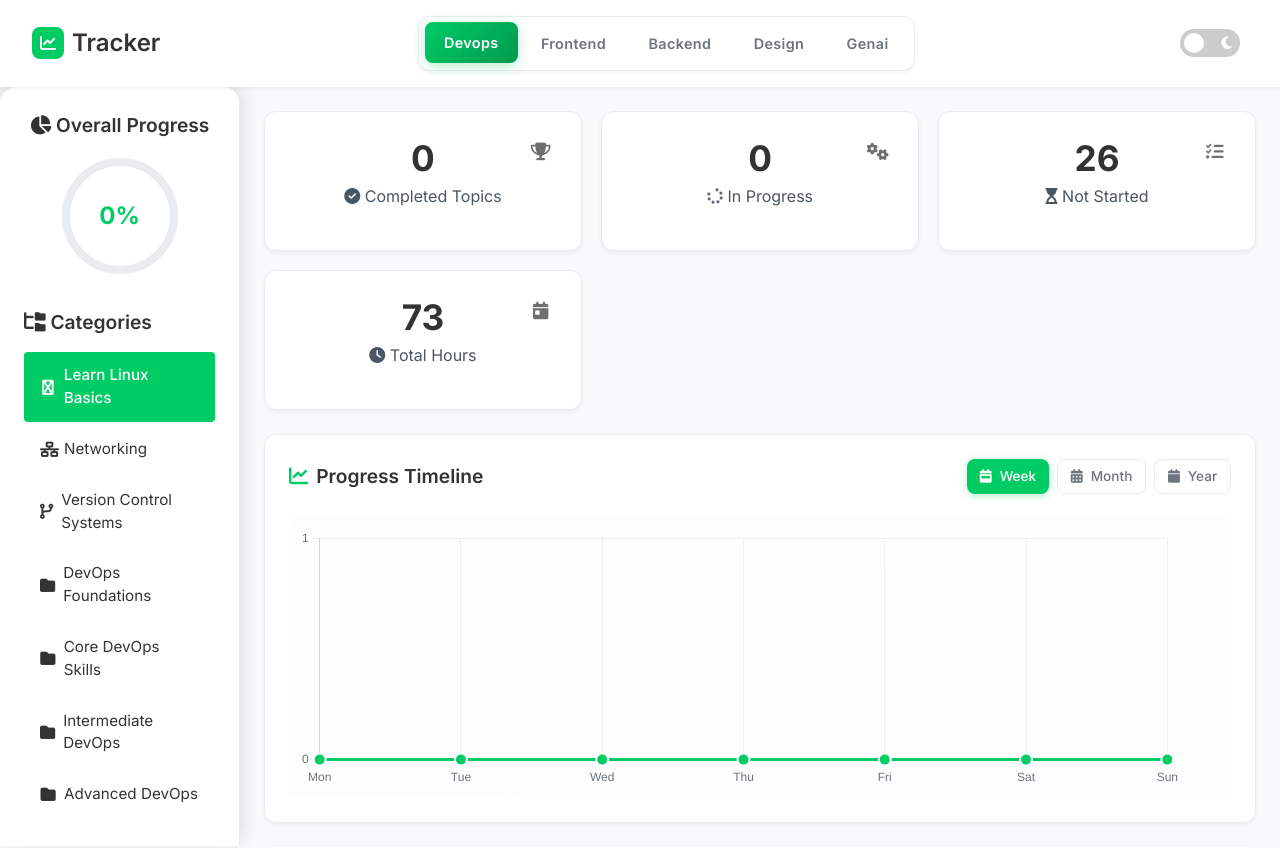
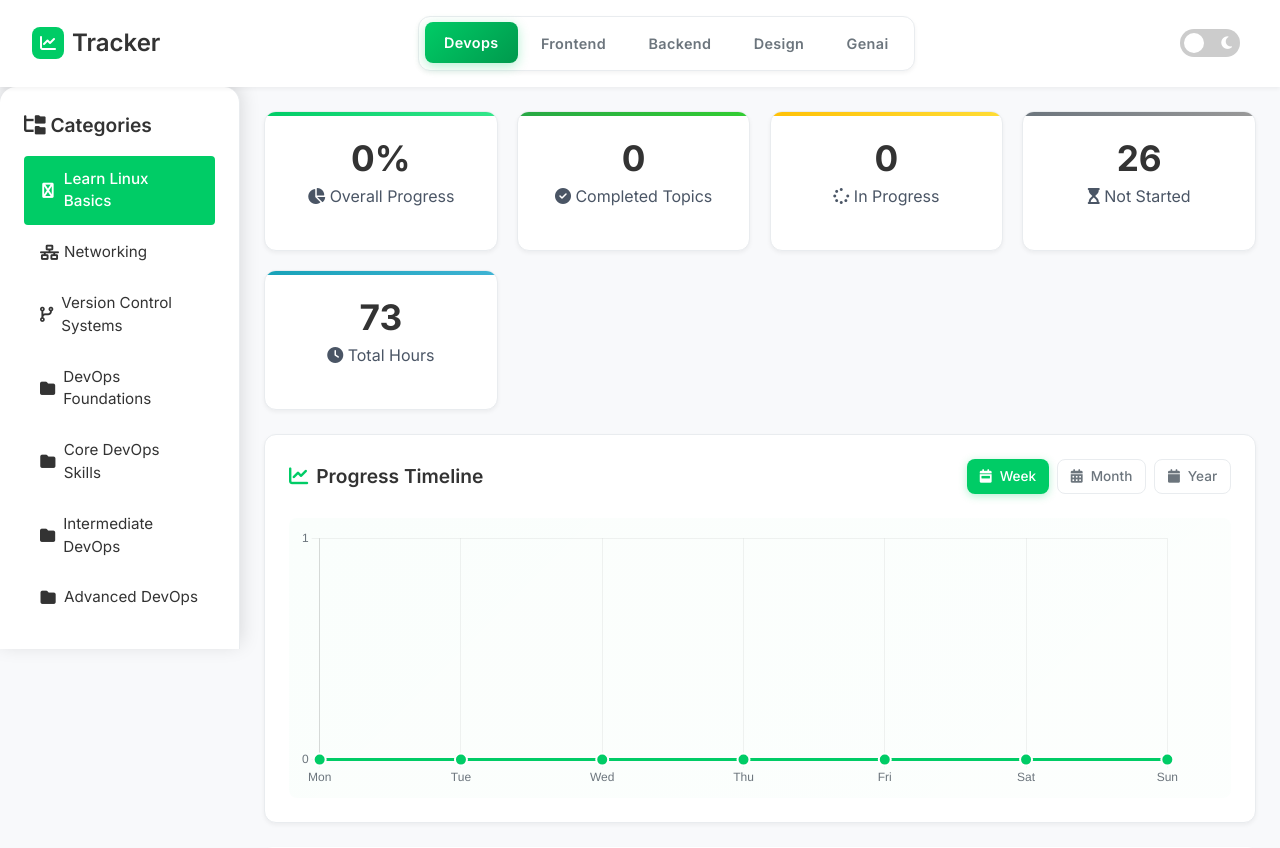
Before and after one commit to maitrekpatel1612/Tracker, a React (Vite) app: page / in a window 1280 px wide. Shown: the top 848 px of the page. Built offline with nearby package versions, Linux system fonts and the light colour scheme.

Commit message:
Refactor overall progress handling: update components to include overall progress data and adjust styles for stats cards

```diff
--- a/src/App.jsx
+++ b/src/App.jsx
@@ -90,7 +90,6 @@ function AppContent() {
           categories={categories}
           currentCategory={currentCategory}
           onCategoryChange={handleCategoryChange}
-          overallProgress={overallProgress}
           className={showSidebar ? 'show' : ''}
         />
 
@@ -100,6 +99,7 @@ function AppContent() {
           currentCategory={currentCategory}
           categoryData={currentCategoryData}
           onTopicUpdate={handleTopicUpdate}
+          overallProgress={overallProgress}
         />
       </div>
 
--- a/src/components/MainContent.jsx
+++ b/src/components/MainContent.jsx
@@ -7,7 +7,8 @@ const MainContent = ({
   stats,
   isDarkMode,
   categoryData,
-  onTopicUpdate
+  onTopicUpdate,
+  overallProgress
 }) => {
   if (!categoryData) {
     return (
@@ -18,10 +19,9 @@ const MainContent = ({
       </main>
     );
   }
-
-  return (
+    return (
     <main className="content">
-      <StatsCards stats={stats} />
+      <StatsCards stats={stats} overallProgress={overallProgress} />
       <ProgressChart isDarkMode={isDarkMode} />
 
       <div className="roadmap-container">
--- a/src/components/Sidebar.jsx
+++ b/src/components/Sidebar.jsx
@@ -4,30 +4,9 @@ const Sidebar = ({
   categories,
   currentCategory,
   onCategoryChange,
-  overallProgress,
   className = ''
-}) => {
-  return (
+}) => {  return (
     <div className={`sidebar ${className}`}>
-      <div className="progress-overview">
-        <h2><i className="fas fa-chart-pie"></i> Overall Progress</h2>
-        <div className="progress-circle">
-          <span className="progress-percentage">{overallProgress}%</span>
-          <svg width="120" height="120" className="progress-ring">
-            <circle className="progress-ring-circle-bg" cx="60" cy="60" r="54" />
-            <circle
-              className="progress-ring-circle"
-              cx="60"
-              cy="60"
-              r="54"
-              style={{
-                strokeDasharray: `${2 * Math.PI * 54} ${2 * Math.PI * 54}`,
-                strokeDashoffset: `${2 * Math.PI * 54 - (overallProgress / 100) * 2 * Math.PI * 54}`
-              }}
-            />
-          </svg>
-        </div>
-      </div>
       <div className="categories">
         <h2><i className="fas fa-folder-tree"></i> Categories</h2>
         <ul className="category-list">
--- a/src/components/StatsCards.jsx
+++ b/src/components/StatsCards.jsx
@@ -1,6 +1,15 @@
 import React from 'react';
 
 const cardData = [
+  {
+    key: 'overallprogress',
+    icon: 'fas fa-chart-pie',
+    accentClass: 'overallprogress',
+    titleIcon: 'fas fa-chart-pie',
+    title: 'Overall Progress',
+    valueKey: 'overallProgress',
+    isPercentage: true
+  },
   {
     key: 'completed',
     icon: 'fas fa-trophy',
@@ -13,7 +22,7 @@ const cardData = [
     key: 'inprogress',
     icon: 'fas fa-cogs',
     accentClass: 'inprogress',
-    titleIcon: 'fas fa-spinner fa-spin',
+    titleIcon: 'fas fa-spinner',
     title: 'In Progress',
     valueKey: 'inProgress'
   },
@@ -35,9 +44,9 @@ const cardData = [
   }
 ];
 
-const StatsCards = ({ stats }) => {
+const StatsCards = ({ stats, overallProgress }) => {
   return (
-    <div className="stats-cards beautiful-cards grid grid-cols-1 sm:grid-cols-2 md:grid-cols-4 gap-4 p-4">
+    <div className="stats-cards beautiful-cards grid grid-cols-1 sm:grid-cols-2 md:grid-cols-5 gap-4 p-4">
       {cardData.map(card => (
         <div
           className={`stat-card beautiful-card ${card.accentClass} bg-white shadow-lg rounded-xl p-6 relative flex flex-col items-center ring-1 ring-gray-100 hover:ring-gray-300 transform transition-all duration-300 hover:shadow-green`}
@@ -45,11 +54,11 @@ const StatsCards = ({ stats }) => {
         >
           <div className={`stat-accent beautiful-accent ${card.accentClass} absolute top-0 left-0 h-1 w-full`}></div>
           <div className="stat-card-content text-center">
-            <div className="stat-icon beautiful-icon text-3xl mb-2">
-              <i className={card.icon}></i>
-            </div>
             <div className="stat-number beautiful-number text-2xl font-bold mb-2">
-              {stats[card.valueKey]}
+              {card.valueKey === 'overallProgress'
+                ? `${overallProgress}${card.isPercentage ? '%' : ''}`
+                : stats[card.valueKey]
+              }
             </div>
             <div className="stat-title beautiful-title text-gray-600">
               <i className={card.titleIcon}></i> {card.title}
--- a/src/index.css
+++ b/src/index.css
@@ -416,7 +416,7 @@ body {
 /* Stats cards */
 .stats-cards {
     display: grid;
-    grid-template-columns: repeat(auto-fill, minmax(250px, 1fr));
+    grid-template-columns: repeat(auto-fill, minmax(220px, 1fr));
     gap: 1.2rem;
     margin-bottom: 1.5rem;
 }
@@ -988,3 +988,51 @@ body {
 .dark-mode .sidebar-toggle:hover {
   background-color: rgba(255, 255, 255, 0.05);
 }
+
+/* Accent colors for stats cards */
+.stat-accent.overallprogress {
+    background: linear-gradient(90deg, var(--primary-color), var(--primary-light));
+}
+
+.stat-accent.completed {
+    background: linear-gradient(90deg, var(--success), #32cd32);
+}
+
+.stat-accent.inprogress {
+    background: linear-gradient(90deg, var(--warning), #ffdc35);
+}
+
+.stat-accent.notstarted {
+    background: linear-gradient(90deg, var(--text-muted), #999999);
+}
+
+.stat-accent.totalhours {
+    background: linear-gradient(90deg, var(--info), #3fb3d4);
+}
+
+/* Overall progress card icon styling */
+.stat-card.overallprogress .stat-icon {
+    background: linear-gradient(135deg, rgba(0, 204, 102, 0.15), rgba(0, 204, 102, 0.05));
+    color: var(--primary-color);
+}
+
+/* Icon styling for other stats cards */
+.stat-card.completed .stat-icon {
+    background: linear-gradient(135deg, rgba(40, 167, 69, 0.15), rgba(40, 167, 69, 0.05));
+    color: var(--success);
+}
+
+.stat-card.inprogress .stat-icon {
+    background: linear-gradient(135deg, rgba(255, 193, 7, 0.15), rgba(255, 193, 7, 0.05));
+    color: var(--warning);
+}
+
+.stat-card.notstarted .stat-icon {
+    background: linear-gradient(135deg, rgba(160, 160, 160, 0.15), rgba(160, 160, 160, 0.05));
+    color: var(--text-muted);
+}
+
+.stat-card.totalhours .stat-icon {
+    background: linear-gradient(135deg, rgba(23, 162, 184, 0.15), rgba(23, 162, 184, 0.05));
+    color: var(--info);
+}
```
